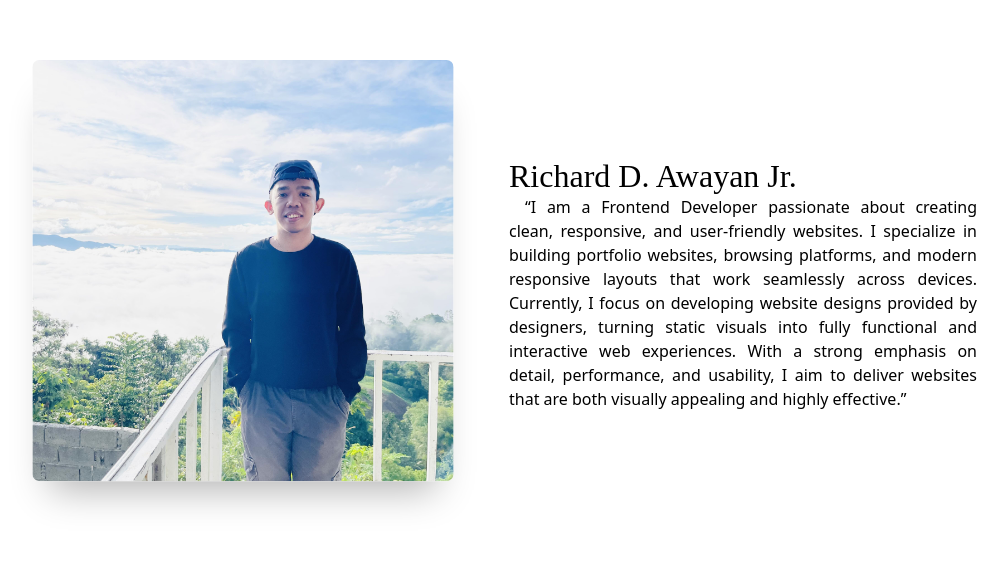
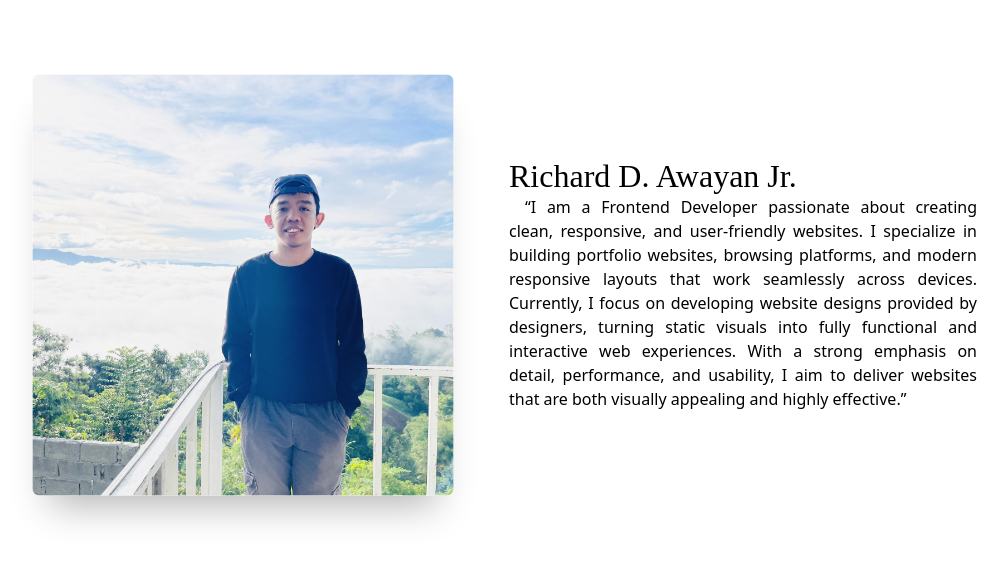
Before and after one commit to awayanrichardjr/hardric-portfolio-react-project, a React (Vite) app: page / in a window 1280 px wide. Shown: the part 941-1502 px from the top of the page, without its empty margins (147-1155 px from the left). Built offline with nearby package versions, Linux system fonts and the light colour scheme; a web font is replaced by a local one.

Commit message:
update about profile, adding animations

```diff
--- a/src/about/App.css
+++ b/src/about/App.css
@@ -11,7 +11,6 @@
 .about :where(.container) {
   width: clamp(100px, 90vw, 500px);
   padding: 1rem;
-  position: relative;
 }
 
 /*  */
--- a/src/about/App.jsx
+++ b/src/about/App.jsx
@@ -9,12 +9,6 @@ function App() {
         <div className="container">
           <Card />
         </div>
-        {/**
-         *
-         *
-         *
-         *
-         * */}
         <div className="container">
           <h4 className="croissant-one-regular">Richard D. Awayan Jr.</h4>
           <p className="description">
--- a/src/about/card/App.css
+++ b/src/about/card/App.css
@@ -1,47 +1,49 @@
 /* ? card */
-.animated-card-profile {
+.animated-container {
   position: relative;
   perspective: 1500px;
+
   display: grid;
+  aspect-ratio: 1/1;
   grid-template-columns: repeat(3, 1fr);
+
   transform: scale(0.9);
-  height: 500px;
 }
-.animated-card-profile .card-box {
+.animated-container .card-box {
   z-index: 101;
 }
-.animated-card-profile .card-box ~ .about-profile {
+.animated-container .card-box ~ .about-profile {
   transition: 0.3s;
 }
-.animated-card-profile .tl:hover ~ .about-profile {
+.animated-container .tl:hover ~ .about-profile {
   transform: rotateX(-20deg) rotateY(20deg) scale(1.1);
 }
-.animated-card-profile .t:hover ~ .about-profile {
+.animated-container .t:hover ~ .about-profile {
   transform: rotateX(-20deg) rotateY(0) scale(1.1);
 }
-.animated-card-profile .tr:hover ~ .about-profile {
+.animated-container .tr:hover ~ .about-profile {
   transform: rotateX(-20deg) rotateY(-20deg) scale(1.1);
 }
-.animated-card-profile .l:hover ~ .about-profile {
+.animated-container .l:hover ~ .about-profile {
   transform: rotateX(0) rotateY(20deg) scale(1.1);
 }
-.animated-card-profile .c:hover ~ .about-profile {
+.animated-container .c:hover ~ .about-profile {
   transform: scale(1.1);
 }
-.animated-card-profile .r:hover ~ .about-profile {
+.animated-container .r:hover ~ .about-profile {
   transform: rotateX(0) rotateY(-20deg) scale(1.1);
 }
-.animated-card-profile .bl:hover ~ .about-profile {
+.animated-container .bl:hover ~ .about-profile {
   transform: rotateX(20deg) rotateY(20deg) scale(1.1);
 }
-.animated-card-profile .b:hover ~ .about-profile {
+.animated-container .b:hover ~ .about-profile {
   transform: rotateX(20deg) rotateY(0) scale(1.1);
 }
-.animated-card-profile .br:hover ~ .about-profile {
+.animated-container .br:hover ~ .about-profile {
   transform: rotateX(20deg) rotateY(-20deg) scale(1.1);
 }
 
-.animated-card-profile .about-profile {
+.animated-container .about-profile {
   position: absolute;
   top: 0;
   z-index: 100;
@@ -51,4 +53,6 @@
   object-fit: contain;
   border-radius: 8px;
   box-shadow: var(--card-shadow);
+
+  justify-self: center;
 }
--- a/src/about/card/App.jsx
+++ b/src/about/card/App.jsx
@@ -5,7 +5,7 @@ import profilePic from "./img/me.jpeg";
 function App() {
   return (
     <>
-      <div className="animated-card-profile">
+      <div className="animated-container">
         <div className="card-box tl"></div>
         <div className="card-box t"></div>
         <div className="card-box tr"></div>
```
